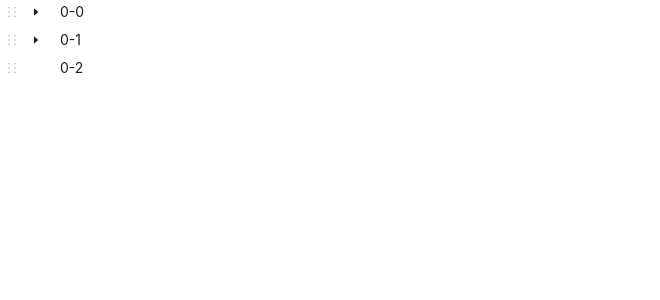
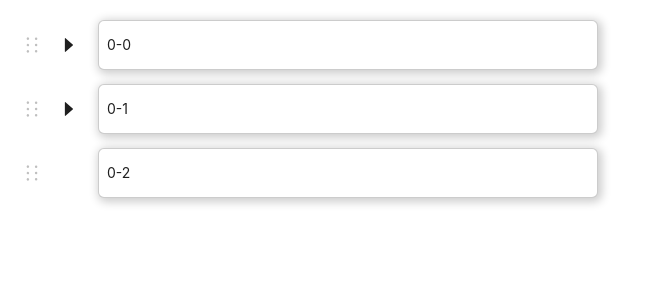
Before and after one commit to chau-nm/antd-tree-demo, a React (Create React App) app: page / in a window 1280 px wide. Shown: the top 300 px of the page, without its empty margins (0-660 px from the left). Built offline with nearby package versions, Linux system fonts and the light colour scheme.

Commit message:
update last

```diff
--- a/src/App.tsx
+++ b/src/App.tsx
@@ -3,7 +3,7 @@ import AntdTree from "./components/AntdTree";
 
 const App: FC = () => {
   return (
-    <div id="app">
+    <div id="app" style={{ padding: 20 }}>
       <AntdTree />
     </div>
   )
--- /dev/null
+++ b/src/components/AntdTree/antdTree.scss
@@ -0,0 +1,49 @@
+.ant-tree-list-holder-inner {
+    gap: 10px;
+
+    .ant-tree-node-content-wrapper {
+        height: 50px;
+        min-width: 500px;
+        border: 1px solid rgba($color: #000000, $alpha: 0.2);
+        background-color: white;
+        display: flex;
+        justify-content: flex-start;
+        align-items: center;
+        box-shadow: 2px 2px 10px 2px rgba($color: #000000, $alpha: 0.2);
+
+        &:hover {
+            background-color: white;
+        }
+    }
+
+    .ant-tree-switcher {
+        width: 50px;
+        height: 50px;
+        display: flex;
+        align-items: center;
+        justify-content: center;
+
+        &::before {
+            width: 50px;
+            height: 50px;
+        }
+
+        svg {
+            width: 20px;
+            height: 20px;
+        }
+    }
+
+    .ant-tree-draggable-icon {
+        width: 50px;
+        height: 50px;
+        display: flex;
+        align-items: center;
+        justify-content: center;
+
+        svg {
+            width: 20px;
+            height: 20px;
+        }
+    }
+}
--- a/src/components/AntdTree/index.tsx
+++ b/src/components/AntdTree/index.tsx
@@ -2,6 +2,7 @@ import { Tree, TreeDataNode, TreeProps } from "antd";
 import { FC, useState } from "react";
 import { treeData as defaultTreeData } from "../../fakeData/treeData";
 import { EventDataNode } from "antd/es/tree";
+import "./antdTree.scss";
 
 const AntdTree: FC = () => {
     const [treeData, setTreeData] = useState<TreeDataNode[]>(defaultTreeData);
@@ -64,7 +65,8 @@ const AntdTree: FC = () => {
         <Tree
             treeData={treeData}
             draggable
-            onDrop={handleDrop}/>
+            onDrop={handleDrop}
+        />
     )
 }
 
--- a/src/index.scss
+++ b/src/index.scss
@@ -1,5 +1,5 @@
 * {
   margin: 0;
   padding: 0;
-  box-sizing: border-box;
+  box-sizing: bor;
 }
```
Also changed, not shown: src/components/AntdTree/antdTree.module.scss (deleted).
